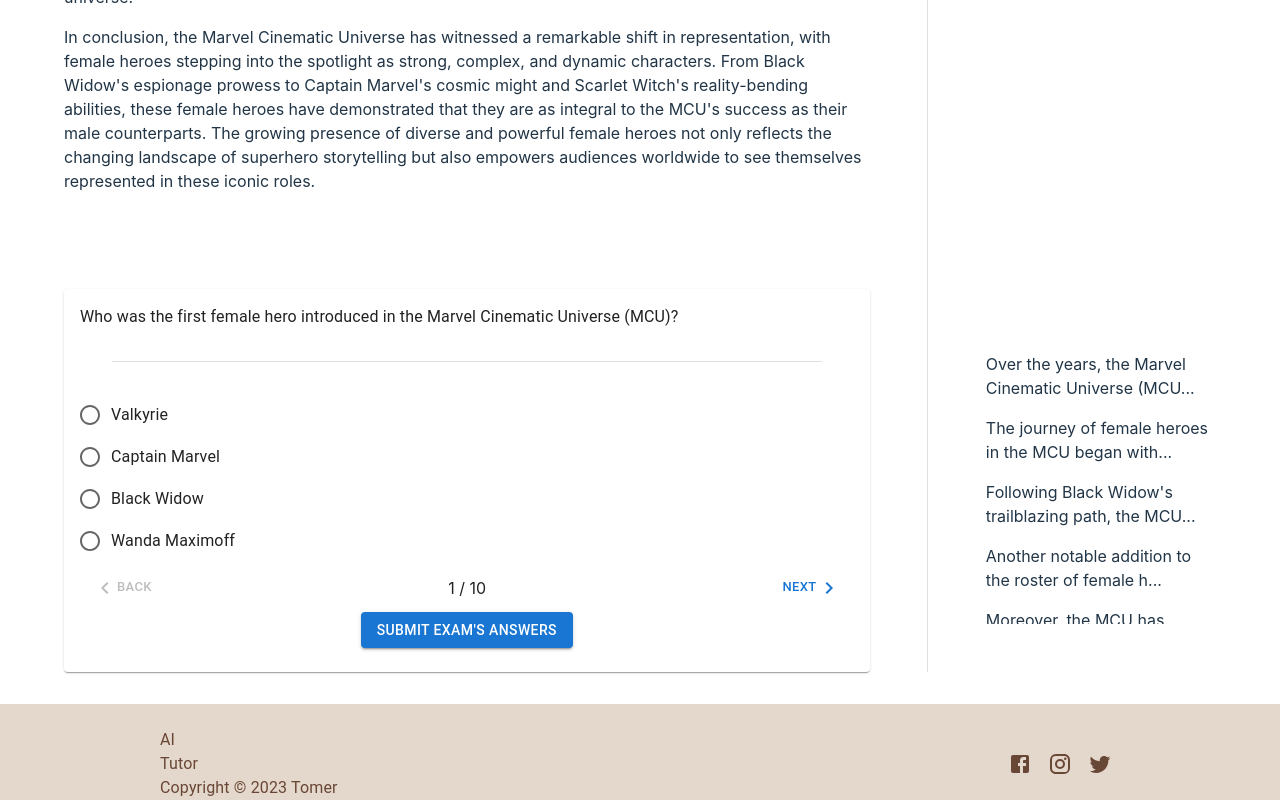
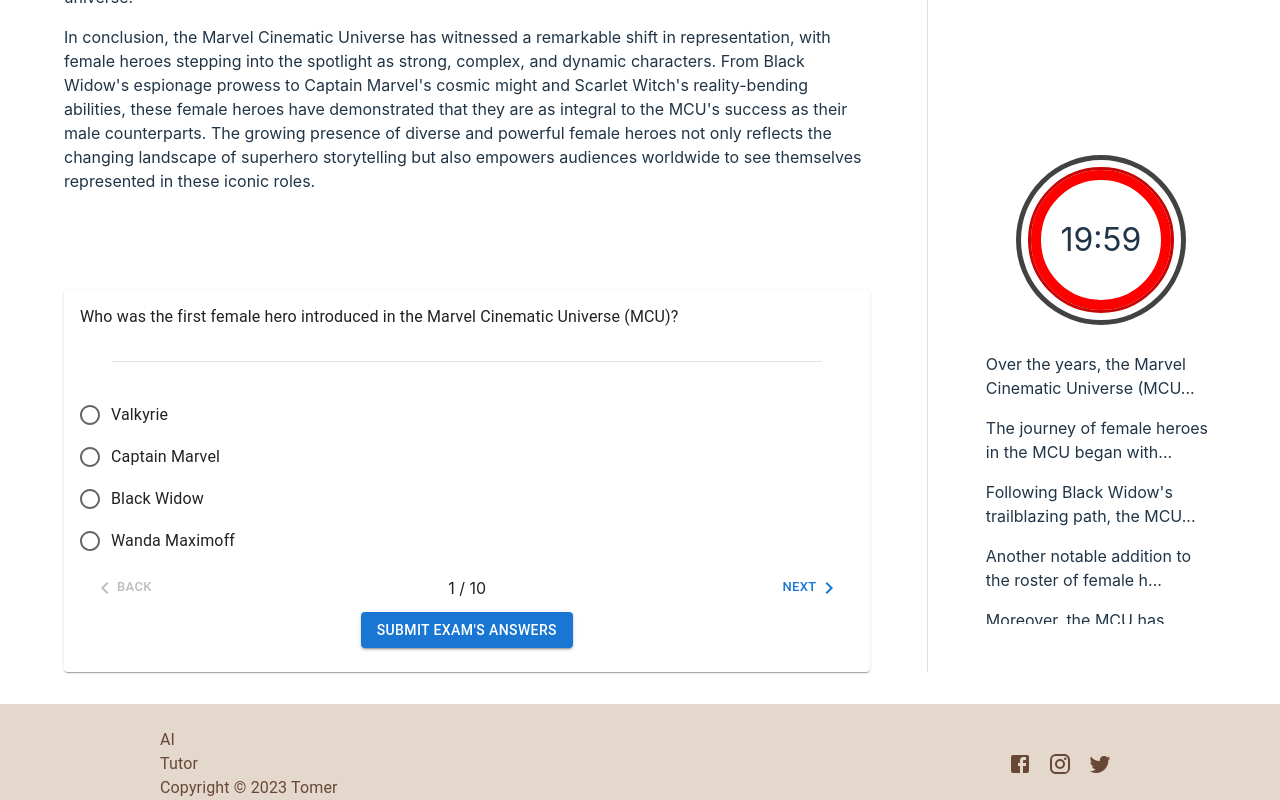
Before and after one commit to tomerbourstein/english-test, a React app: page / in a window 1280 px wide. Shown: the part 981-1781 px from the top of the page. Built offline with nearby package versions, Linux system fonts and the light colour scheme; the HTML template or start-up script is replaced by a standard one.

Commit message:
Add Timer component

```diff
--- a/src/components/Side/SideCard.jsx
+++ b/src/components/Side/SideCard.jsx
@@ -1,11 +1,15 @@
 import ArticleMap from "./ArticleMap";
 import Instructions from "./Instructions";
 import classes from "./SideCard.module.css";
+import Timer from "./Timer";
 const SideCard = () => {
   return (
     <div className={classes.sideCard}>
       <Instructions />
-      <ArticleMap />
+      <div className={classes.timerAndMap}>
+        <Timer />
+        <ArticleMap />
+      </div>
     </div>
   );
 };
--- a/src/components/Side/SideCard.module.css
+++ b/src/components/Side/SideCard.module.css
@@ -4,3 +4,10 @@
   flex-direction: column;
   justify-content: space-between;
 }
+
+.timerAndMap {
+  display: flex;
+  flex-direction: column;
+  align-items: center;
+  gap: 1rem;
+}
--- a/src/components/Side/Timer.jsx
+++ b/src/components/Side/Timer.jsx
@@ -0,0 +1,13 @@
+import { duration } from "@mui/material";
+import classes from "./Timer.module.css";
+
+const Timer = () => {
+  return (
+    <div>
+      <div className={classes.outerCircle}>
+        <div className={classes.innerCircle}>19:59</div>
+      </div>
+    </div>
+  );
+};
+export default Timer;
--- /dev/null
+++ b/src/components/Side/Timer.module.css
@@ -0,0 +1,15 @@
+.outerCircle {
+  width: 140px;
+  line-height: 120px;
+  border-radius: 50%;
+  text-align: center;
+  font-size: 32px;
+  border: 10px solid #fff;
+  outline: 5px solid #424242;
+}
+
+.innerCircle {
+  border-radius: 50%;
+  outline: 3px solid rgb(199, 5, 5);
+  border: 10px solid red;
+}
```
